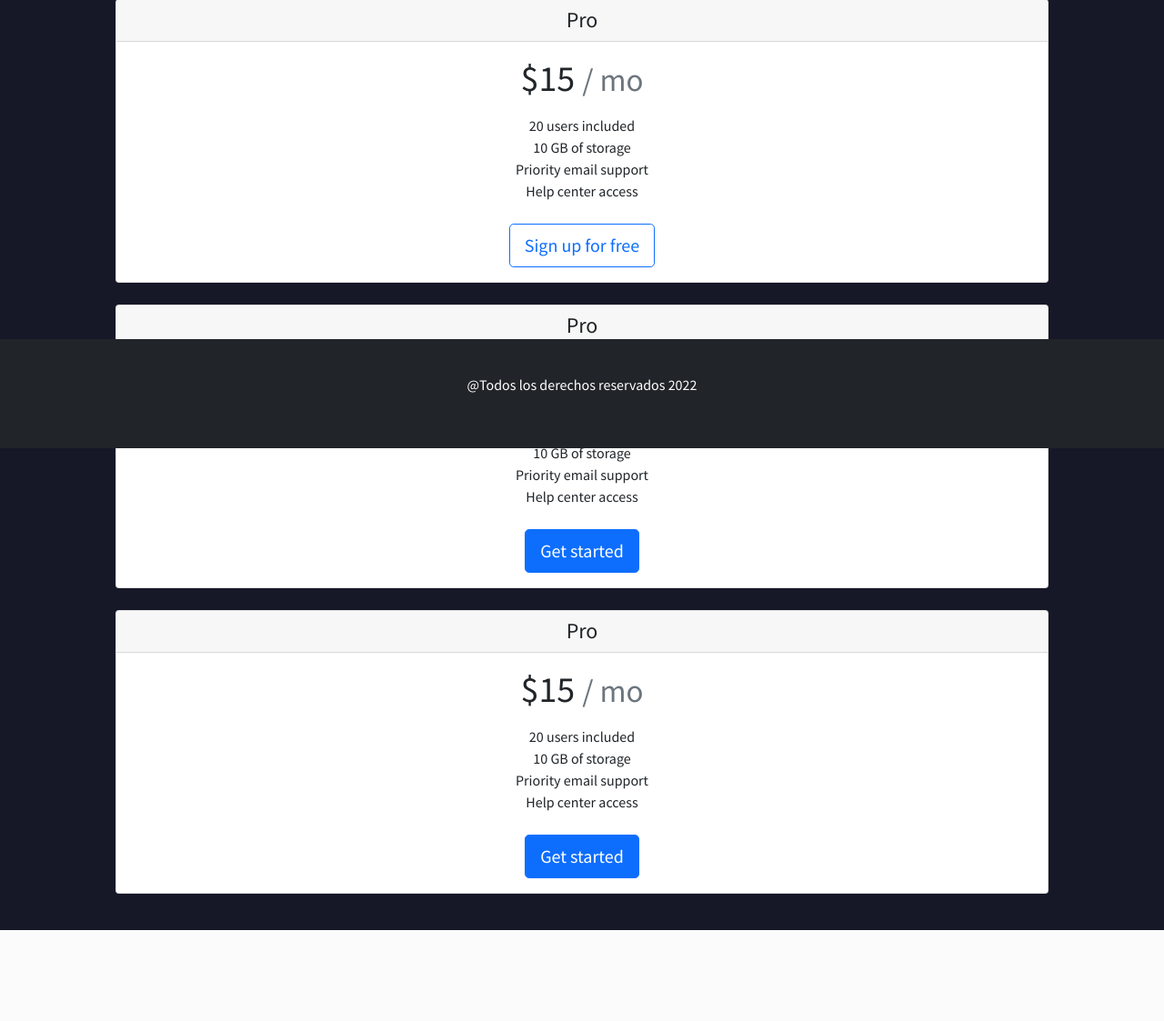
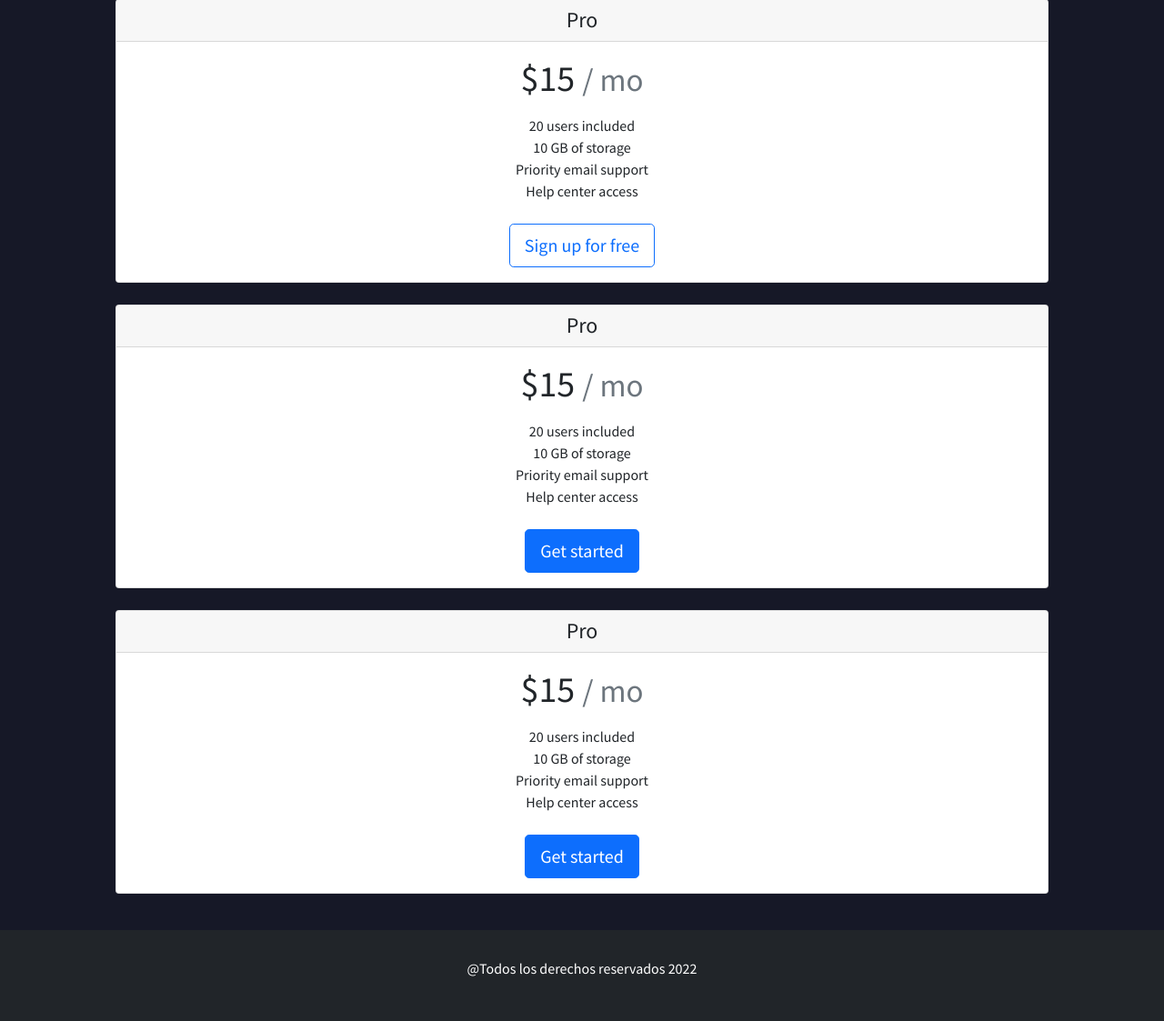
Before and after one commit to infosergio2020/Laplatatkd, a Flask app: page /membership in a window 1280 px wide. Shown: the part 307-1430 px from the top of the page at 91% size. Before the commit the page ends 1330 px from the top, so only its background shows below. Run offline with Flask 2, Linux system fonts and the light colour scheme; some libraries are stand-ins or nearby versions.

Commit message:
se actualizo el footer

```diff
--- a/static/css/cards.css
+++ b/static/css/cards.css
@@ -12,8 +12,8 @@
     }
 }
 .card-deck {
-    display: -webkit-box;
-    display: -ms-flexbox;
+    /* display: -webkit-box;
+    display: -ms-flexbox; */
     display: flex;
     -webkit-box-orient: vertical;
     -webkit-box-direction: normal;
--- a/static/css/footer.css
+++ b/static/css/footer.css
@@ -1,9 +1,12 @@
 .footer-style{
-    position: fixed;
-    left: 0;
-    bottom: 0;
+    display: flex;
+    align-items: center;
+
+
+    /* left: 0;
+    bottom: -15px; */
     width: 100%;
-    height: 15%;
+    height: 100px;
 }
 .footer-content{
     margin:3% auto;
--- a/static/css/index.css
+++ b/static/css/index.css
@@ -5,6 +5,7 @@ html {
   }
 
 body{
+  position: relative;
   font-family: 'Source Sans Pro', sans-serif;
   padding-top: 140px;
   background-color: #161827;
```
Lines whose indentation alone changed are shown as unchanged.
